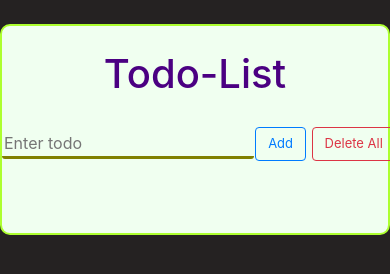
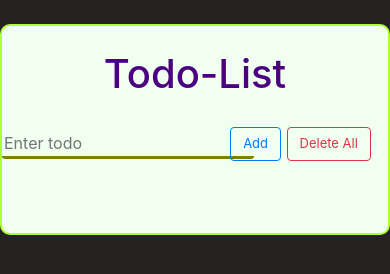
Before and after one commit to milad-raza/TodoApp, a plain HTML site: page index.html in a window 390 px wide. Drawn offline with Linux system fonts and the light colour scheme.

Commit message:
Update style.css

```diff
--- a/style.css
+++ b/style.css
@@ -45,7 +45,7 @@
     .mar1{
         position: relative;
         top: -32px;
-        left: 130px;
+        left: 105px;
         margin-left: 1px;
         font-size: small !important;
 
@@ -53,7 +53,7 @@
     .mar2{
         position: relative;
         top: -32px;
-        left: 130px;
+        left: 105px;
         margin-left: 1px;
         font-size: small !important;
     }
```
